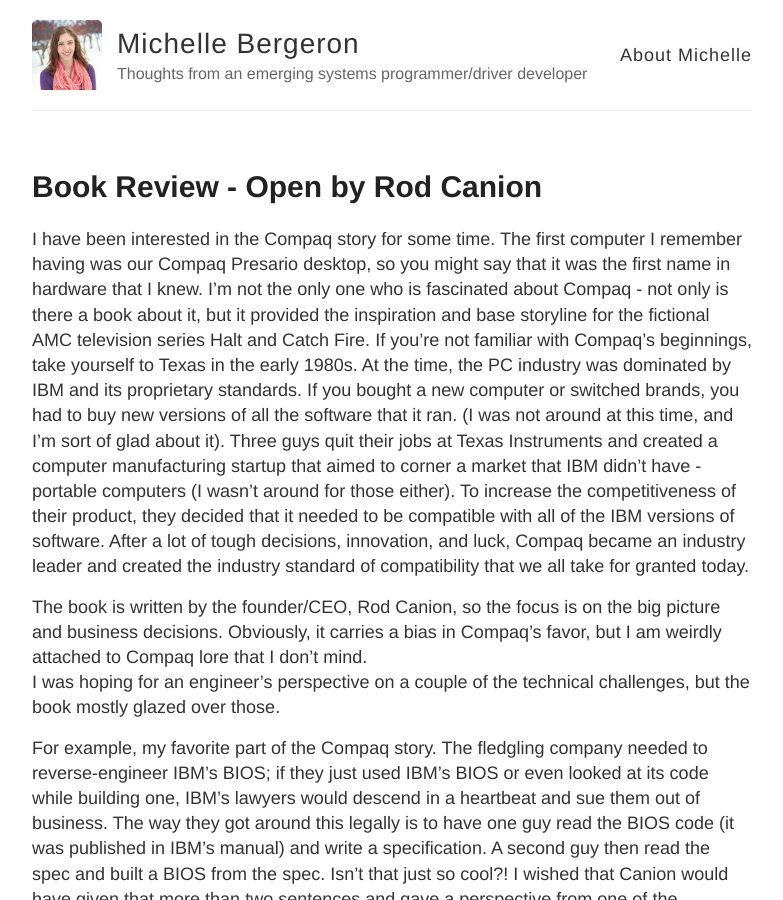
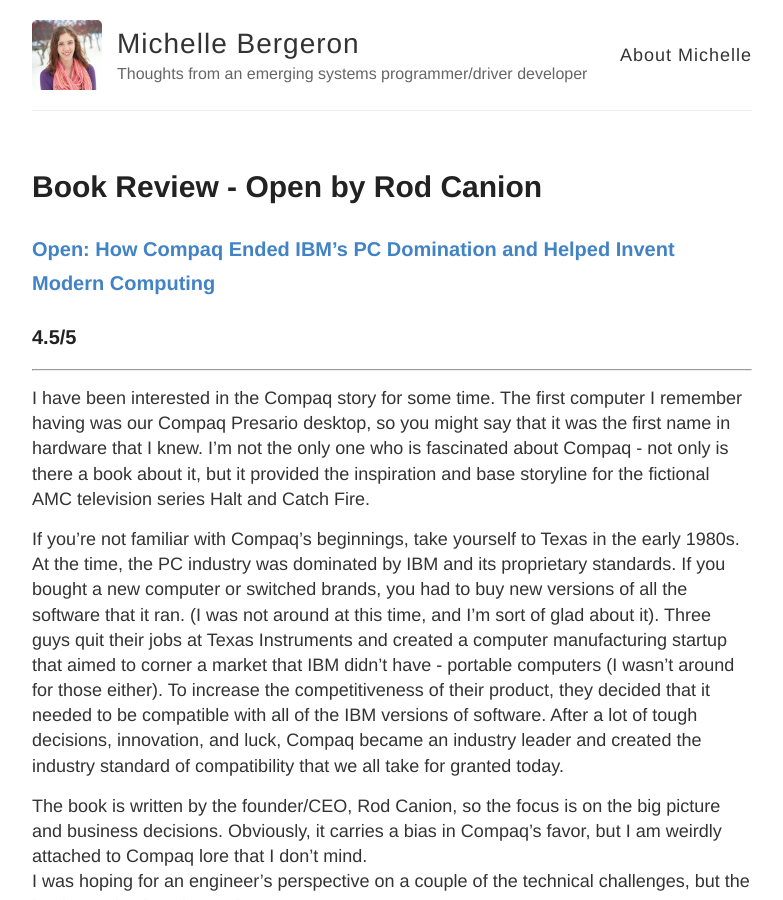
Before and after one commit to mrb113/mrb113.github.io, a Jekyll site: the page built from _posts/2015-9-26-Open-Book-Review.md, in a window 1280 px wide and 900 px high. Shown: the whole window, without its empty margins (248-1031 px from the left). Built offline with Jekyll 4.4.1, drawn with Linux system fonts in a browser that asks for light colours; Markdown is read by kramdown in place of the engine named in the settings; comment, search, counter and statistics services are not loaded.

Commit message:
Add link to book

```diff
--- a/_posts/2015-9-26-Open-Book-Review.md
+++ b/_posts/2015-9-26-Open-Book-Review.md
@@ -3,7 +3,13 @@
 title: Book Review - Open by Rod Canion
 ---
 
+###<a href="http://www.amazon.com/Open-Compaq-Domination-Helped-Computing/dp/1937856992">Open: How Compaq Ended IBM's PC Domination and Helped Invent Modern Computing</a>
+###4.5/5
+
+---
+
 I have been interested in the Compaq story for some time. The first computer I remember having was our Compaq Presario desktop, so you might say that it was the first name in hardware that I knew. I'm not the only one who is fascinated about Compaq - not only is there a book about it, but it provided the inspiration and base storyline for the fictional AMC television series Halt and Catch Fire.
+
 If you're not familiar with Compaq's beginnings, take yourself to Texas in the early 1980s. At the time, the PC industry was dominated by IBM and its proprietary standards. If you bought a new computer or switched brands, you had to buy new versions of all the software that it ran. (I was not around at this time, and I'm sort of glad about it).
 Three guys quit their jobs at Texas Instruments and created a computer manufacturing startup that aimed to corner a market that IBM didn't have - portable computers (I wasn't around for those either). To increase the competitiveness of their product, they decided that it needed to be compatible with all of the IBM versions of software.
 After a lot of tough decisions, innovation, and luck, Compaq became an industry leader and created the industry standard of compatibility that we all take for granted today.
@@ -23,6 +29,8 @@
 
 If you don't know the end of the Compaq story, here it is: Compaq was acquired by Hewlett-Packard in 2002. In 2013, HP retired the Compaq brand name, which makes me feel almost sad, but companies have to make branding decisions that help their business.
 
+---
+
 One major thing I noticed that's more subtle in this book:
 Many people I've met look back fondly on these "Wild West" days of the computing industry. "What a time to be in technology!", they say - I can't imagine how amazing it would be to be in an industry that's The Next Big Thing.
 However, I can't help but read this book and think "what a terrible time it would have been for me to enter my career in technology". The major players have one technological victory after another and take on big projects that are huge risks and end up paying off - what would I dislike about that?
```
